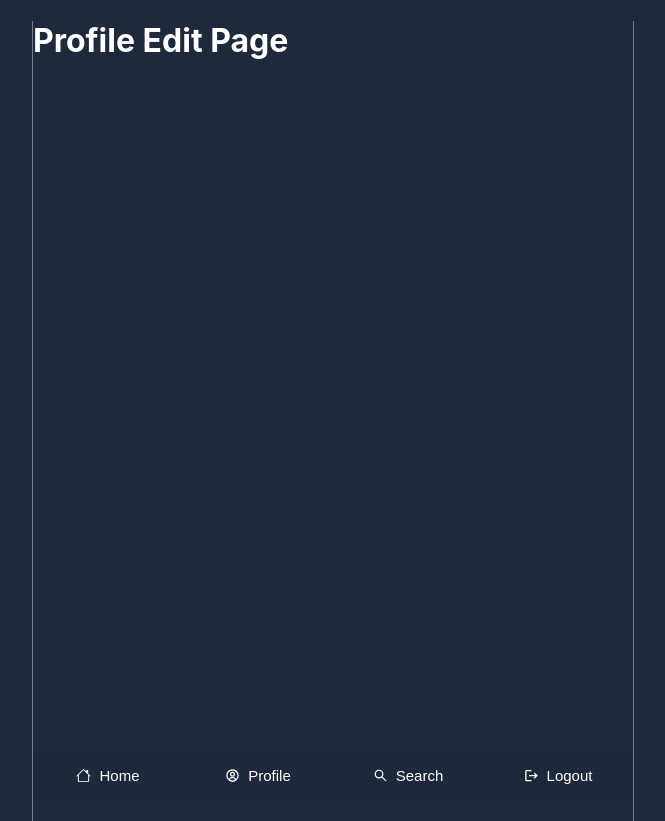
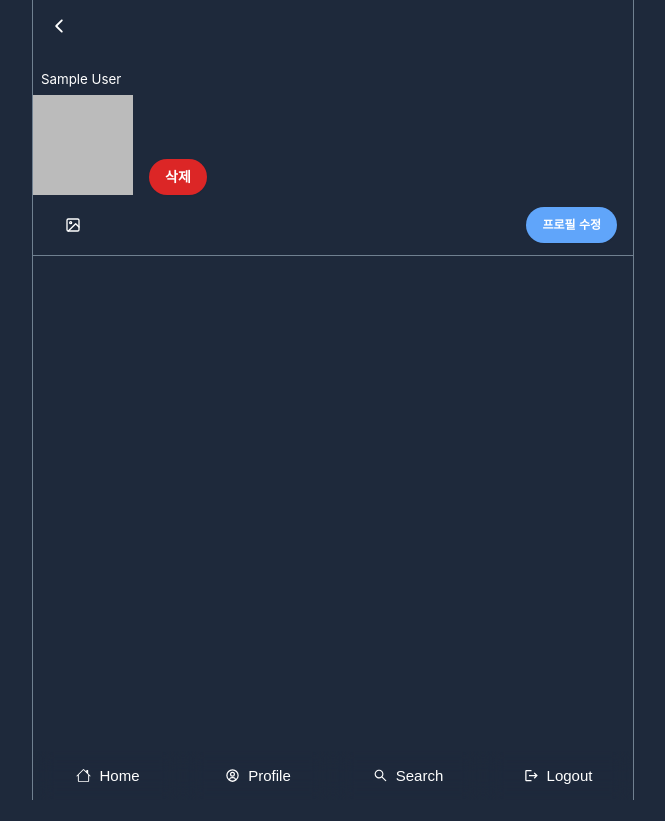
Before and after one commit to fined187/react-twitter, a React (Create React App) app: page /profile/edit in a window 1280 px wide. Shown: the whole page, without its empty margins (307-972 px from the left). After the commit the page ends 800 px from the top, so only its background shows below. Built offline with nearby package versions, Linux system fonts and the light colour scheme; no server answers; sample sign-in values are in the browser's storage.

Commit message:
profile / profile edit ing

```diff
--- /dev/null
+++ b/src/components/post/Header.tsx
@@ -0,0 +1,13 @@
+import { IoIosArrowBack } from 'react-icons/io'
+import { useNavigate } from 'react-router-dom'
+
+export default function PostHeader() {
+  const navigate = useNavigate()
+  return (
+    <div className="post__header">
+      <button type="button" onClick={() => navigate(-1)}>
+        <IoIosArrowBack className="post__header-btn" />
+      </button>
+    </div>
+  )
+}
--- a/src/components/post/PostEditForm.tsx
+++ b/src/components/post/PostEditForm.tsx
@@ -1,10 +1,19 @@
-import { db } from '@/firebaseApp'
+import AuthContext from '@/context/AuthContext'
+import { db, storage } from '@/firebaseApp'
 import { doc, getDoc, updateDoc } from 'firebase/firestore'
-import { useCallback, useEffect, useState } from 'react'
+import { useCallback, useContext, useEffect, useState } from 'react'
 import { FiImage } from 'react-icons/fi'
 import { useNavigate, useParams } from 'react-router-dom'
 import { toast } from 'react-toastify'
 import { PostProps } from './PostBox'
+import { v4 as uuidv4 } from 'uuid'
+import {
+  deleteObject,
+  getDownloadURL,
+  ref,
+  uploadString,
+} from 'firebase/storage'
+import PostHeader from './Header'
 
 export default function PostEditForm() {
   const params = useParams<{ id: string }>()
@@ -13,8 +22,28 @@ export default function PostEditForm() {
   const navigate = useNavigate()
   const [hashtag, setHashtag] = useState<string>('')
   const [tags, setTags] = useState<string[]>([])
+  const [isSubmitting, setIsSubmitting] = useState<boolean>(false)
+  const [imageFile, setImageFile] = useState<string>('')
+  const { user } = useContext(AuthContext)
 
-  const handleFileUpload = () => {}
+  const handleFileUpload = (e: any) => {
+    const {
+      target: { files },
+    } = e
+
+    const file = files?.[0]
+    const fileReader = new FileReader()
+    fileReader?.readAsDataURL(file)
+
+    fileReader.onloadend = (e: any) => {
+      const { result } = e.currentTarget
+      setImageFile(result)
+    }
+  }
+
+  const handleDeleteImage = () => {
+    setImageFile('')
+  }
 
   const getPost = useCallback(async () => {
     if (!params.id) return
@@ -23,20 +52,40 @@ export default function PostEditForm() {
     setPost({ ...(docSnap?.data() as PostProps), id: docSnap?.id })
     setContent(docSnap?.data()?.content)
     setTags(docSnap?.data()?.hashTags)
+    setImageFile(docSnap?.data()?.imageUrl)
   }, [params.id])
+
   const onSubmit = async (e: any) => {
+    setIsSubmitting(true)
+    const key = `${user?.uid}/${uuidv4()}`
+    const storageRef = ref(storage, key)
     e.preventDefault()
     try {
       if (post) {
+        //  새로운 사진이 업로드 되었다면, 기존 사진 지우고 새로운 사진 업로드.
+        if (post?.imageUrl) {
+          const imageRef = ref(storage, post?.imageUrl)
+          await deleteObject(imageRef).catch((error) => console.log(error)) //  이미지 삭제
+        }
+        // 새로운 파일 있다면 새롭게 업로드
+        let imageUrl = ''
+        if (imageFile) {
+          const data = await uploadString(storageRef, imageFile, 'data_url')
+          imageUrl = await getDownloadURL(data?.ref)
+        }
+        //  만약 사진이 아예 없다면 삭제.
         const postRef = doc(db, 'posts', post.id)
         await updateDoc(postRef, {
           content: content,
           updatedAt: new Date(),
+          imageUrl: imageUrl,
         })
         navigate(`/posts/${post.id}`)
       }
       setContent('')
       toast.success('트윗이 수정되었습니다.')
+      setImageFile('')
+      setIsSubmitting(false)
     } catch (error) {
       console.log(error)
     }
@@ -77,6 +126,10 @@ export default function PostEditForm() {
   }, [getPost])
 
   return (
+    <>
+      <div className="post">
+        <PostHeader />
+      </div>
       <form className="post-form" onSubmit={onSubmit}>
         <textarea
           className="post-form__textarea"
@@ -120,8 +173,26 @@ export default function PostEditForm() {
             onChange={handleFileUpload}
             className="hidden"
           />
-        <input type="submit" value="수정" className="post-form__submit-btn" />
+          {imageFile && (
+            <div className="post-form__attachment">
+              <img src={imageFile} alt="attachment" width={100} height={100} />
+              <button
+                className="post-form__clear-btn"
+                type="button"
+                onClick={handleDeleteImage}
+              >
+                Clear
+              </button>
+            </div>
+          )}
+          <input
+            type="submit"
+            value="수정"
+            className="post-form__submit-btn"
+            disabled={isSubmitting}
+          />
         </div>
       </form>
+    </>
   )
 }
--- a/src/pages/home/index.tsx
+++ b/src/pages/home/index.tsx
@@ -33,7 +33,7 @@ export default function HomePage() {
         setPosts(dataObj as PostProps[])
       })
     }
-  }, [])
+  }, [user])
 
   return (
     <div className="home">
--- a/src/pages/posts/detail.tsx
+++ b/src/pages/posts/detail.tsx
@@ -6,6 +6,7 @@ import { useCallback, useEffect, useState } from 'react'
 import { useNavigate, useParams } from 'react-router-dom'
 import { PostProps } from '../home'
 import { IoIosArrowBack } from 'react-icons/io'
+import PostHeader from '@/components/post/Header'
 
 export default function PostDetail() {
   const params = useParams<{ id: string }>()
@@ -27,11 +28,7 @@ export default function PostDetail() {
   }, [getPost])
   return (
     <div className="post">
-      <div className="post__header">
-        <button type="button" onClick={() => navigate(-1)}>
-          <IoIosArrowBack className="post__header-btn" />
-        </button>
-      </div>
+      <PostHeader />
       {post ? <PostBox post={post} /> : <Loader />}
     </div>
   )
--- a/src/pages/profile/edit.tsx
+++ b/src/pages/profile/edit.tsx
@@ -1,7 +1,144 @@
+import PostHeader from '@/components/post/Header'
+import AuthContext from '@/context/AuthContext'
+import { storage } from '@/firebaseApp'
+import { v4 as uuidv4 } from 'uuid'
+import { useContext, useEffect, useState } from 'react'
+import { FiImage } from 'react-icons/fi'
+import {
+  deleteObject,
+  getDownloadURL,
+  ref,
+  uploadString,
+} from 'firebase/storage'
+import { updateProfile } from 'firebase/auth'
+import { toast } from 'react-toastify'
+import { useNavigate } from 'react-router-dom'
+
 export default function ProfileEdit() {
+  const [displayName, setDisplayName] = useState<string | null>('')
+  const [imageUrl, setImageUrl] = useState<string | null>('')
+  const { user } = useContext(AuthContext)
+  const navigate = useNavigate()
+
+  const onChange = (e: React.ChangeEvent<HTMLInputElement>) => {
+    const { value } = e.target
+    setDisplayName(value)
+  }
+  const handleFileUpload = (e: React.ChangeEvent<HTMLInputElement>) => {
+    const {
+      target: { files },
+    } = e
+    const file = files?.[0]
+    const fileReader = new FileReader()
+    fileReader?.readAsDataURL(file!)
+    fileReader.onloadend = (e: any) => {
+      const { result } = e.currentTarget
+      setImageUrl(result)
+    }
+  }
+  const handleDeleteImg = () => {
+    setImageUrl('')
+  }
+
+  useEffect(() => {
+    if (user?.photoURL) {
+      setImageUrl(user?.photoURL)
+    }
+    setDisplayName(user?.displayName || '')
+  }, [user?.photoURL, user?.displayName])
+
+  const onSubmit = async (e: React.FormEvent<HTMLFormElement>) => {
+    e.preventDefault()
+    let key = `${user?.uid}/${uuidv4()}`
+    const storageRef = ref(storage, key)
+    let newImageUrl = ''
+
+    try {
+      //  기존 이미지 항상 삭제
+      if (user?.photoURL) {
+        const imageRef = ref(storage, user?.photoURL)
+        if (imageRef) {
+          await deleteObject(imageRef).catch((error) => console.error(error))
+        }
+      }
+      //  이미지 업로드
+      if (imageUrl) {
+        const data = await uploadString(storageRef, imageUrl, 'data_url')
+        newImageUrl = await getDownloadURL(data.ref)
+      }
+      //  updateProfile 호출
+      if (user) {
+        await updateProfile(user, {
+          displayName: displayName || '',
+          photoURL: newImageUrl || '',
+        })
+          .then(() => {
+            toast.success('프로필이 수정되었습니다.')
+            navigate('/profile')
+          })
+          .catch((error) => {
+            console.error(error)
+            toast.error('프로필 수정에 실패했습니다.')
+          })
+      }
+    } catch (error) {
+      console.error(error)
+    }
+  }
+
   return (
-    <div>
-      <h1>Profile Edit Page</h1>
+    <div className="post">
+      <PostHeader />
+      <form className="post-form" onSubmit={onSubmit}>
+        <div className="post-form__profile">
+          <input
+            type="text"
+            name="displayName"
+            className="post-form__input"
+            placeholder="이름"
+            onChange={onChange}
+            value={displayName || ''}
+          />
+          {imageUrl && (
+            <div className="post-form__attachment">
+              <img
+                src={imageUrl}
+                alt="attachment"
+                width={100}
+                height={100}
+                className="post-form__attachment"
+              />
+              <button
+                type="button"
+                onClick={handleDeleteImg}
+                className="post-form__clear-btn"
+              >
+                삭제
+              </button>
+            </div>
+          )}
+          <div className="post-form__submit-area">
+            <div className="post-form__image-area">
+              <label className="post-form__file" htmlFor="file-input">
+                <FiImage className="post-form__file-icon" />
+              </label>
+            </div>
+            <input
+              type="file"
+              name="file"
+              id="file-input"
+              accept="image/*"
+              className="hidden"
+              onChange={handleFileUpload}
+            />
+            <input
+              type="submit"
+              value="프로필 수정"
+              className="post-form__submit-btn"
+            />
+          </div>
+        </div>
+      </form>
     </div>
   )
 }
--- a/src/pages/profile/index.tsx
+++ b/src/pages/profile/index.tsx
@@ -1,7 +1,78 @@
+import Loader from '@/components/loader/Loader'
+import PostBox from '@/components/post/PostBox'
+import AuthContext from '@/context/AuthContext'
+import { db } from '@/firebaseApp'
+import {
+  collection,
+  onSnapshot,
+  orderBy,
+  query,
+  where,
+} from 'firebase/firestore'
+import { useContext, useEffect, useState } from 'react'
+import { useNavigate } from 'react-router-dom'
+import { PostProps } from '../home'
+
 export default function ProfilePage() {
+  const PROFILE_DEFAULT_URL = '/images/user-placeholder.jpg'
+  const [posts, setPosts] = useState<PostProps[]>([])
+  const { user } = useContext(AuthContext)
+  const navigate = useNavigate()
+
+  useEffect(() => {
+    if (user) {
+      let postsRef = collection(db, 'posts')
+      let postsQuery = query(
+        postsRef,
+        where('uid', '==', user?.uid),
+        orderBy('createdAt', 'desc'),
+      )
+
+      onSnapshot(postsQuery, (snapshot) => {
+        let dataObj = snapshot.docs.map((doc) => ({
+          ...doc.data(),
+          id: doc?.id,
+        }))
+        setPosts(dataObj as PostProps[])
+      })
+    }
+  }, [user])
+
   return (
-    <div>
-      <h1>Profile Page</h1>
+    <div className="home">
+      <div className="home__top">
+        <div className="home__title">Profile</div>
+        <div className="profile">
+          <img
+            src={user?.photoURL || PROFILE_DEFAULT_URL}
+            alt="profile"
+            className="profile__image"
+          />
+          <button
+            className="profile__btn"
+            onClick={() => navigate('/profile/edit')}
+          >
+            프로필 수정
+          </button>
+        </div>
+        <div className="profile__text">
+          <div className="profile__name">{user?.displayName || '사용자님'}</div>
+          <div className="profile__email">{user?.email}</div>
+        </div>
+        <div className="home__tabs">
+          <div className="home__tab home__tab--active">For you</div>
+          <div className="home__tab">Likes</div>
+        </div>
+        <div>
+          {posts?.length > 0 ? (
+            posts.map((post) => <PostBox key={post?.id} post={post} />)
+          ) : (
+            <div className="post__no-posts">
+              <div className="post__text">No posts yet</div>
+            </div>
+          )}
+        </div>
+      </div>
     </div>
   )
 }
```
Also changed, not shown: src/components/post/PostBox.tsx (+12 -1 lines), src/components/post/PostForm.tsx (+15 -3 lines). Lines whose indentation alone changed are shown as unchanged.
